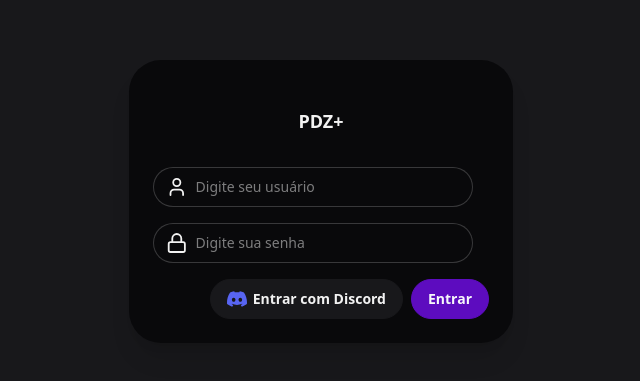
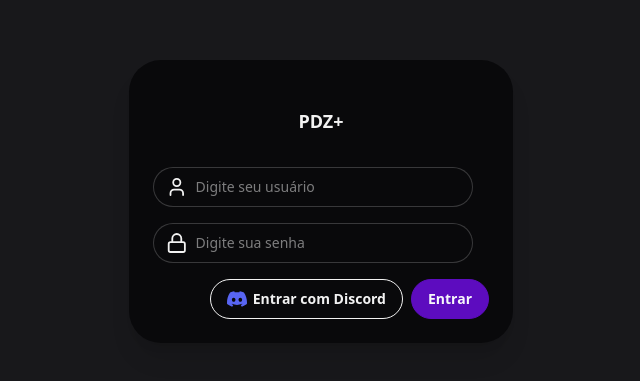
Before and after one commit to igorcardosoy/pdz-plus-frontend, a Next.js app: page /login in a window 1280 px wide. Shown: the part 199-580 px from the top of the page, without its empty margins (319-959 px from the left). Built offline with nearby package versions, Linux system fonts and the light colour scheme; no server answers.

Commit message:
fix: add padding to login page and style button as outline

```diff
--- a/src/app/login/page.tsx
+++ b/src/app/login/page.tsx
@@ -38,7 +38,7 @@ const Login = () => {
   };
 
   return (
-    <div className='min-h-screen flex items-center justify-center bg-base-200'>
+    <div className='min-h-screen flex items-center justify-center bg-base-200 p-5'>
       <div className='card w-96 bg-base-100 shadow-xl'>
         <div className='card-body'>
           <h2 className='card-title justify-center m-6'>PDZ+</h2>
@@ -69,6 +69,7 @@ const Login = () => {
             <div className='card-actions justify-end mt-4'>
               <Button
                 type='button'
+                className='btn-outline'
                 onClick={() => {
                   authService.loginWithCallback('https://plus.pdz.li/callback');
                 }}
```
